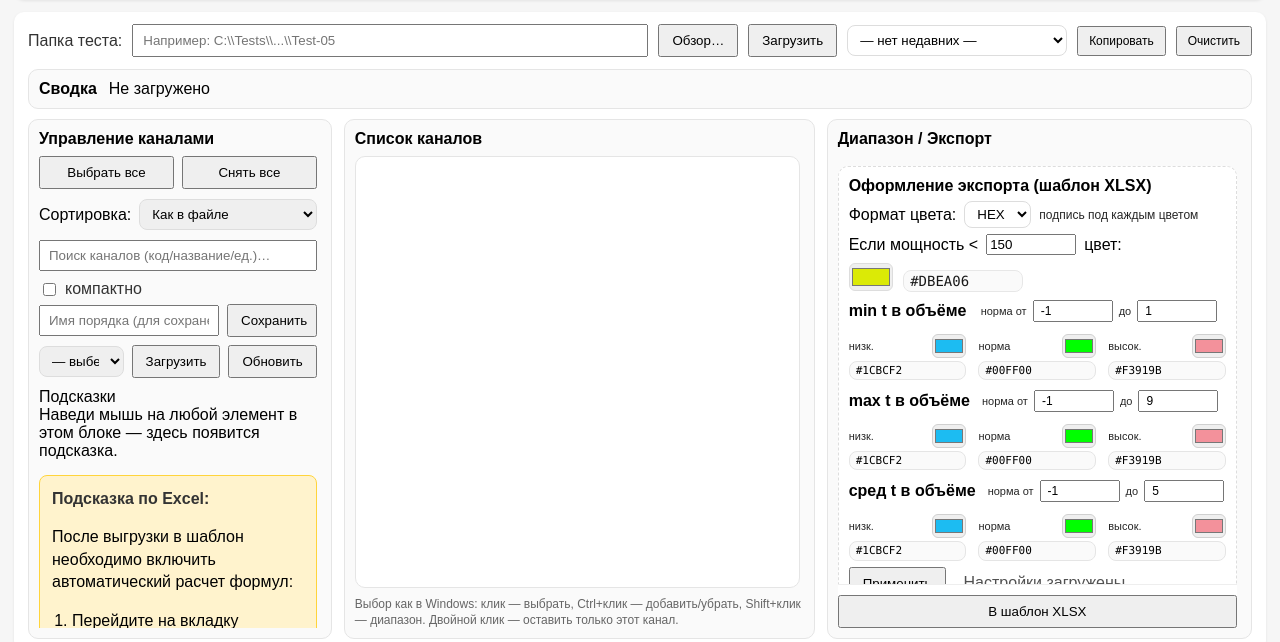
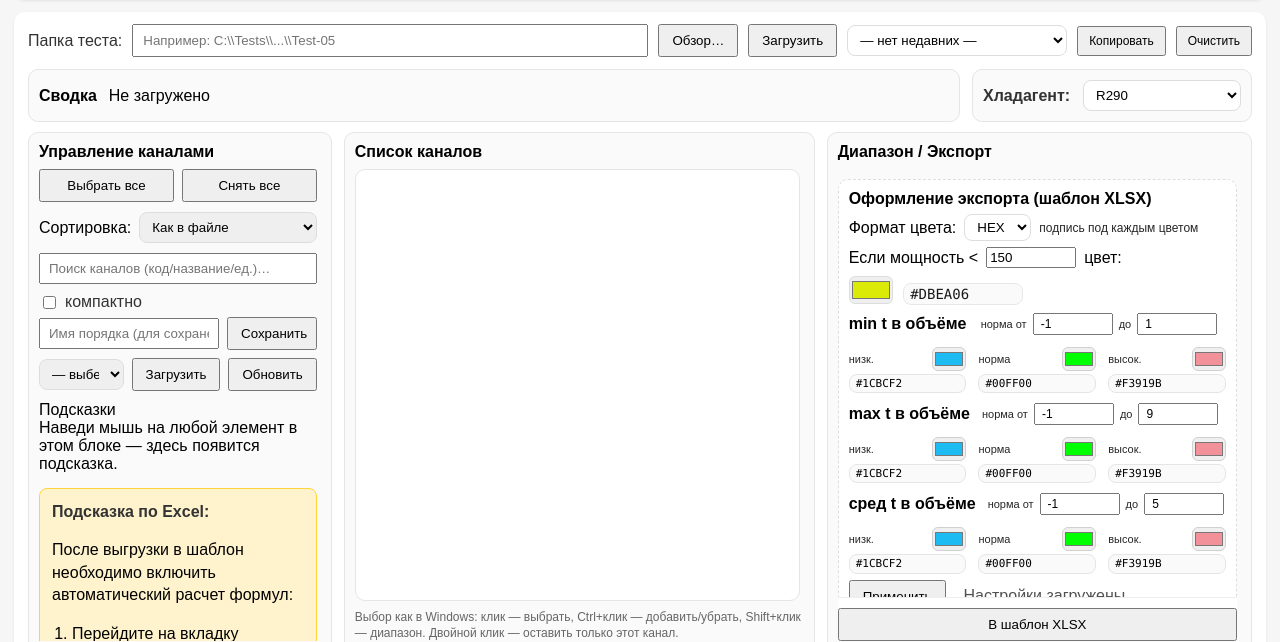
Before and after one commit to lonelywolf1981/lab_viewer, a Flask app: page / in a window 1280 px wide. Shown: the part 103-745 px from the top of the page. Run offline with Flask 2, Linux system fonts and the light colour scheme; some libraries are stand-ins or nearby versions.

Commit message:
Добавлена возможность выбора хладагента из интефейса

```diff
--- a/server.py
+++ b/server.py
@@ -1216,6 +1216,15 @@ def _api_export_template_impl():
         wb = load_workbook(template_path, data_only=False, keep_vba=False)
         ws = wb.active
 
+        # Хладагент (ячейка B1)
+        refrigerant = (request.args.get('refrigerant') or 'R290').strip()
+        if refrigerant not in ('R290', 'R600a'):
+            refrigerant = 'R290'
+        try:
+            ws['B1'].value = refrigerant
+        except Exception:
+            pass
+
         # Отключаем автопересчёт формул (ускоряет заполнение/сохранение)
         try:
             wb.calculation.calcMode = 'manual'
--- a/static/app.js
+++ b/static/app.js
@@ -231,6 +231,7 @@ function updateSelectedCountUI() {
 const LS_LAST_STATE_KEY = 'lemure_last_state_v1';
 const LS_VIEW_OPTS_KEY = 'lemure_view_opts_v1';
 const LS_RECENT_FOLDERS_KEY = 'lemure_recent_folders_v1';
+const LS_REFRIGERANT_KEY = 'lemure_refrigerant_v1';
 
 let VIEW_COMPACT = false;
 let VIEW_GROUPS = false;
@@ -454,6 +455,40 @@ function clearRecentFolders() {
   saveRecentFolders();
   refreshRecentFoldersUI();
   toast('Недавние очищены', 'Список недавних папок очищен', 'ok');
+}
+
+// ---- Refrigerant (template cell B1) ----
+const ALLOWED_REFRIGERANTS = ['R290', 'R600a'];
+
+function getRefrigerant() {
+  try {
+    const sel = el('refrigerant');
+    let v = sel ? String(sel.value || '').trim() : '';
+    if(!ALLOWED_REFRIGERANTS.includes(v)) {
+      const saved = localStorage.getItem(LS_REFRIGERANT_KEY);
+      if(ALLOWED_REFRIGERANTS.includes(saved)) v = saved;
+    }
+    if(!ALLOWED_REFRIGERANTS.includes(v)) v = 'R290';
+    return v;
+  } catch(e) {
+    return 'R290';
+  }
+}
+
+function initRefrigerantUI() {
+  const sel = el('refrigerant');
+  if(!sel) return;
+  try {
+    const saved = localStorage.getItem(LS_REFRIGERANT_KEY);
+    if(ALLOWED_REFRIGERANTS.includes(saved)) sel.value = saved;
+  } catch(e) {}
+
+  // гарантируем значение по умолчанию
+  if(!ALLOWED_REFRIGERANTS.includes(String(sel.value || '').trim())) sel.value = 'R290';
+
+  sel.addEventListener('change', () => {
+    try { localStorage.setItem(LS_REFRIGERANT_KEY, getRefrigerant()); } catch(e) {}
+  });
 }
 
 async function copyTextToClipboard(txt) {
@@ -1882,8 +1917,9 @@ function exportTemplate() {
   const st  = el("tplStatus");
 
   const includeExtra = (el('tplExtra') && el('tplExtra').checked) ? 1 : 0;
+  const refrigerant = getRefrigerant();
   if(btn) { btn.disabled = true; btn.textContent = "Готовлю шаблон…"; }
-  if(st)  { st.innerHTML = `<span class="spinner"></span>Формирую Excel… <span style="opacity:.85">(каналы: ${codes.length}, диапазон: ${new Date(start_ms).toLocaleString()} → ${new Date(end_ms).toLocaleString()}, Z: ${includeExtra ? 'да' : 'нет'})</span>`; }
+  if(st)  { st.innerHTML = `<span class="spinner"></span>Формирую Excel… <span style="opacity:.85">(каналы: ${codes.length}, диапазон: ${new Date(start_ms).toLocaleString()} → ${new Date(end_ms).toLocaleString()}, Z: ${includeExtra ? 'да' : 'нет'}, хладагент: ${refrigerant})</span>`; }
 
   const qs = new URLSearchParams();
   qs.set("start_ms", String(start_ms));
@@ -1891,6 +1927,7 @@ function exportTemplate() {
   qs.set("channels", codes.join(","));
   qs.set("step", String(step));
   qs.set('include_extra', String(includeExtra));
+  qs.set('refrigerant', refrigerant);
 
   let _tplServerTotalS = null;
   let _tplServerTiming = null;
@@ -2282,6 +2319,7 @@ function wire() {
   loadRecentFolders();
   refreshRecentFoldersUI();
   applyViewClasses();
+  initRefrigerantUI();
 
   initChannelControlsHints();
 
--- a/static/style.css
+++ b/static/style.css
@@ -19,10 +19,30 @@ button { padding: 7px 12px; cursor:pointer; }
 .hint { color:#666; font-size: clamp(8px, 1.2vw, 12px); margin-top: 8px; line-height: 1.35; }
 .row2 { display:flex; gap:8px; align-items:center; margin: 6px 0; flex-wrap:wrap; }
 
-/* ===== Layout: summary on top + 3 equal columns ===== */
-.summaryWide{ flex: 0 0 100%; min-width: 0; margin-bottom: 10px; display:flex; align-items:center; gap:12px; }
+/* ===== Layout: summary + refrigerant on top + 3 equal columns ===== */
+.summaryRow{ display:flex; gap:12px; align-items:stretch; flex-wrap:wrap; margin-bottom: 10px; }
+.summaryWide{ flex: 1 1 auto; min-width: 0; display:flex; align-items:center; gap:12px; }
 .summaryWide .boxTitle{ margin:0; white-space:nowrap; }
 #summary{white-space:nowrap; overflow:hidden; text-overflow:ellipsis;}
+
+.refrigerantBox{
+  flex: 0 0 280px;
+  min-width: 240px;
+  max-width: 360px;
+  display:flex;
+  align-items:center;
+  gap:10px;
+}
+.refrigerantLbl{ min-width: 90px; color:#333; font-weight:bold; white-space:nowrap; }
+.refrigerantSel{
+  flex:1;
+  min-width:0;
+  width:100%;
+  padding:6px 8px;
+  border-radius:8px;
+  border:1px solid #ddd;
+  background:#fff;
+}
 .main3{
   margin-top: 10px;
   display:grid;
--- a/templates/index.html
+++ b/templates/index.html
@@ -27,9 +27,19 @@
         <button id="btnClearRecent" type="button" class="btnMini" title="Очистить недавние">Очистить</button>
       </div>
 
-      <div class="box summaryWide">
-        <div class="boxTitle">Сводка</div>
-        <div id="summary">Не загружено</div>
+      <div class="summaryRow">
+        <div class="box summaryWide">
+          <div class="boxTitle">Сводка</div>
+          <div id="summary">Не загружено</div>
+        </div>
+
+        <div class="box refrigerantBox" title="Хладагент для выгрузки в шаблон XLSX (ячейка B1)">
+          <label for="refrigerant" class="refrigerantLbl">Хладагент:</label>
+          <select id="refrigerant" class="refrigerantSel">
+            <option value="R290" selected>R290</option>
+            <option value="R600a">R600a</option>
+          </select>
+        </div>
       </div>
 
       <div class="main3">
```
Also changed, not shown: 1 other file.
